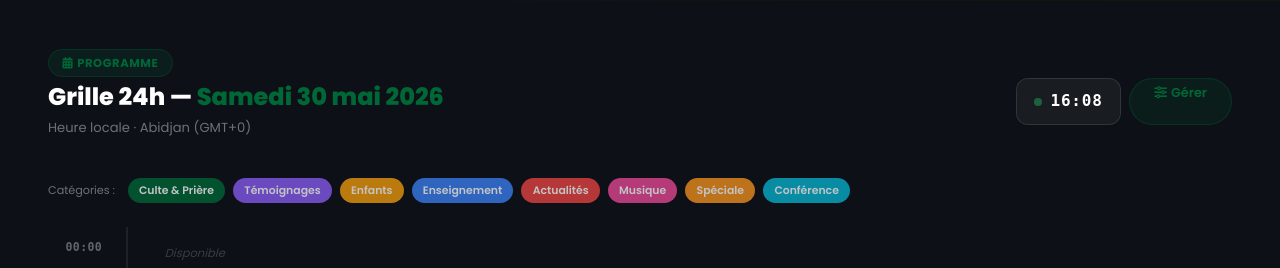
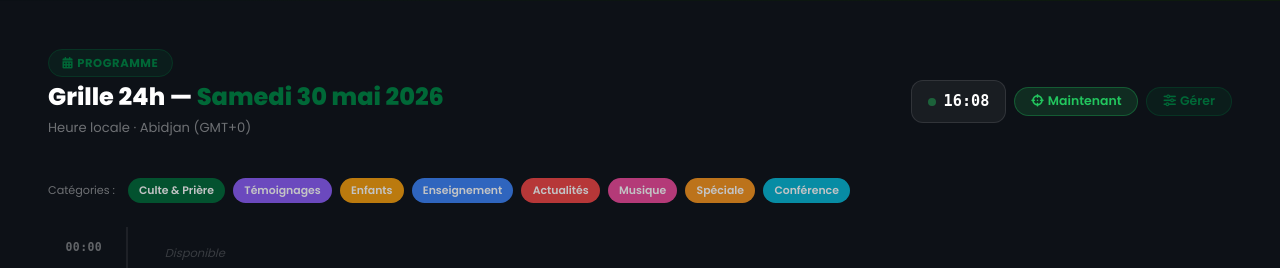
Before and after one commit to cfruit294-web/childrensfruitweb2026, a Django app: page /live/ in a window 1280 px wide. Shown: the part 807-1075 px from the top of the page. Run offline with Django 5.2, Linux system fonts and the light colour scheme; data that the repository does not hold is empty.

Commit message:
fix: grille 24h affiche slot 18h, lien Live+Grille dans navbar, bouton Maintenant

```diff
--- a/core/templates/core/base.html
+++ b/core/templates/core/base.html
@@ -54,6 +54,13 @@
             <li><a class="dropdown-item" href="{% url 'video_list' %}?category=show"><i class="fas fa-star me-2"></i>Shows</a></li>
             <li><a class="dropdown-item" href="{% url 'video_list' %}?category=news"><i class="fas fa-newspaper me-2"></i>Actualités</a></li>
             <li><a class="dropdown-item" href="{% url 'video_list' %}?category=upcoming"><i class="fas fa-calendar-alt me-2"></i>À venir</a></li>
+            <li><hr class="dropdown-divider"></li>
+            <li>
+              <a class="dropdown-item d-flex align-items-center gap-2" href="{% url 'live' %}">
+                <span style="width:8px;height:8px;border-radius:50%;background:#dc2626;display:inline-block;animation:livePulse 1.5s infinite;flex-shrink:0;"></span>
+                <span>Live &amp; Grille 24h</span>
+              </a>
+            </li>
           </ul>
         </li>
 
--- a/core/templates/core/live.html
+++ b/core/templates/core/live.html
@@ -231,17 +231,23 @@
           Heure locale · Abidjan (GMT+0)
         </p>
       </div>
-      <div class="d-flex gap-2 flex-wrap">
+      <div class="d-flex gap-2 flex-wrap align-items-center">
         <!-- Horloge live -->
         <div style="background:rgba(255,255,255,.05);border:1px solid rgba(255,255,255,.1);
-                    border-radius:12px;padding:.6rem 1.1rem;display:flex;align-items:center;gap:.5rem;">
-          <span style="width:8px;height:8px;border-radius:50%;background:#22c55e;display:inline-block;animation:livePulse 1.5s infinite;"></span>
-          <span class="text-white fw-700" id="liveClock" style="font-size:1rem;font-family:monospace;letter-spacing:.05em;">
+                    border-radius:12px;padding:.5rem 1rem;display:flex;align-items:center;gap:.5rem;">
+          <span style="width:8px;height:8px;border-radius:50%;background:#22c55e;flex-shrink:0;
+                       display:inline-block;animation:livePulse 1.5s infinite;"></span>
+          <span class="text-white fw-700" id="liveClock" style="font-size:.95rem;font-family:monospace;">
             {{ now_hour|stringformat:"02d" }}:{{ now_min|stringformat:"02d" }}
           </span>
         </div>
-        <a href="{% url 'live_control' %}" class="btn btn-sm rounded-pill px-4"
-           style="background:rgba(0,104,55,.15);color:var(--green);border:1px solid rgba(0,104,55,.3);font-size:.8rem;">
+        <!-- Bouton aller à maintenant -->
+        <button id="btnNow" class="btn btn-sm rounded-pill px-3"
+                style="background:rgba(34,197,94,.15);color:#22c55e;border:1px solid rgba(34,197,94,.3);font-size:.78rem;">
+          <i class="fas fa-crosshairs me-1"></i>Maintenant
+        </button>
+        <a href="{% url 'live_control' %}" class="btn btn-sm rounded-pill px-3"
+           style="background:rgba(0,104,55,.15);color:var(--green);border:1px solid rgba(0,104,55,.3);font-size:.78rem;">
           <i class="fas fa-sliders me-1"></i>Gérer
         </a>
       </div>
@@ -393,10 +399,17 @@
   const target  = document.getElementById('hour-' + nowHour);
   if (target) {
     setTimeout(() => {
-      target.scrollIntoView({ behavior: 'smooth', block: 'center' });
-    }, 400);
+      target.scrollIntoView({ behavior: 'smooth', block: 'start' });
+    }, 500);
   }
 })();
+
+// ── Bouton "Maintenant" ──
+document.getElementById('btnNow')?.addEventListener('click', () => {
+  const nowHour = {{ now_hour }};
+  const target  = document.getElementById('hour-' + nowHour);
+  if (target) target.scrollIntoView({ behavior: 'smooth', block: 'start' });
+});
 
 // ── Auto-refresh si hors ligne (vérifie toutes les 30s) ──
 (function () {
--- a/core/views.py
+++ b/core/views.py
@@ -723,22 +723,22 @@ class LiveView(TemplateView):
 
         today_slots = list(EmissionSlot.objects.filter(date=today).order_by('start_time'))
 
-        # Grille 24h : pour chaque heure, les créneaux qui y sont actifs
+        # Grille 24h : chaque slot apparaît dans toutes les heures qu'il couvre
         grid = []
         for h in range(24):
-            active = [
-                s for s in today_slots
-                if s.start_time.hour <= h < (s.end_time.hour if s.end_time > s.start_time else 24)
-                or s.start_time.hour == h
-            ]
-            # Dédoublonner
-            seen = set()
-            unique = []
-            for s in active:
-                if s.pk not in seen:
-                    seen.add(s.pk)
-                    unique.append(s)
-            grid.append({'hour': h, 'slots': unique, 'is_now': now_local.hour == h})
+            active = []
+            for s in today_slots:
+                sh = s.start_time.hour
+                eh = s.end_time.hour
+                # Slot couvre cette heure si :
+                # - il commence à cette heure
+                # - ou il commence avant et se termine après (ou à minuit = 0 = fin de journée)
+                if sh == h:
+                    active.append(s)
+                elif sh < h:
+                    if eh == 0 or eh > h:   # se termine après h, ou minuit (couvre jusqu'à fin)
+                        active.append(s)
+            grid.append({'hour': h, 'slots': active, 'is_now': now_local.hour == h})
 
         ctx['grid_24h'] = grid
 
```
